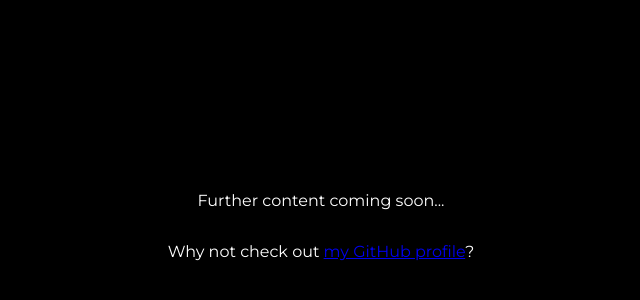
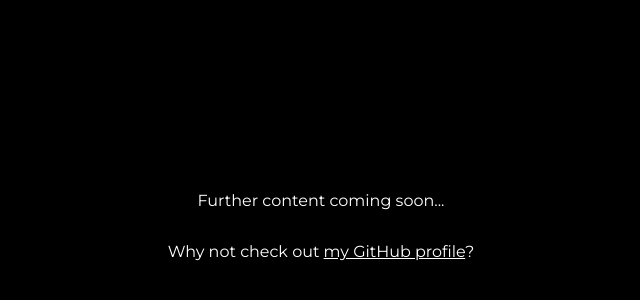
Before and after one commit to snicholson99/portfolio, a React (Create React App) app: page / in a window 1280 px wide. Shown: the part 934-1234 px from the top of the page, without its empty margins (319-959 px from the left). Built offline with nearby package versions, Linux system fonts and the light colour scheme.

Commit message:
fix: updating color for coming soon link to make more visible

```diff
--- a/src/components/page-sections/ComingSoon/style.css
+++ b/src/components/page-sections/ComingSoon/style.css
@@ -4,3 +4,7 @@
   align-items: center;
   justify-content: center;
 }
+
+#coming-soon a {
+  color: white;
+}
```
